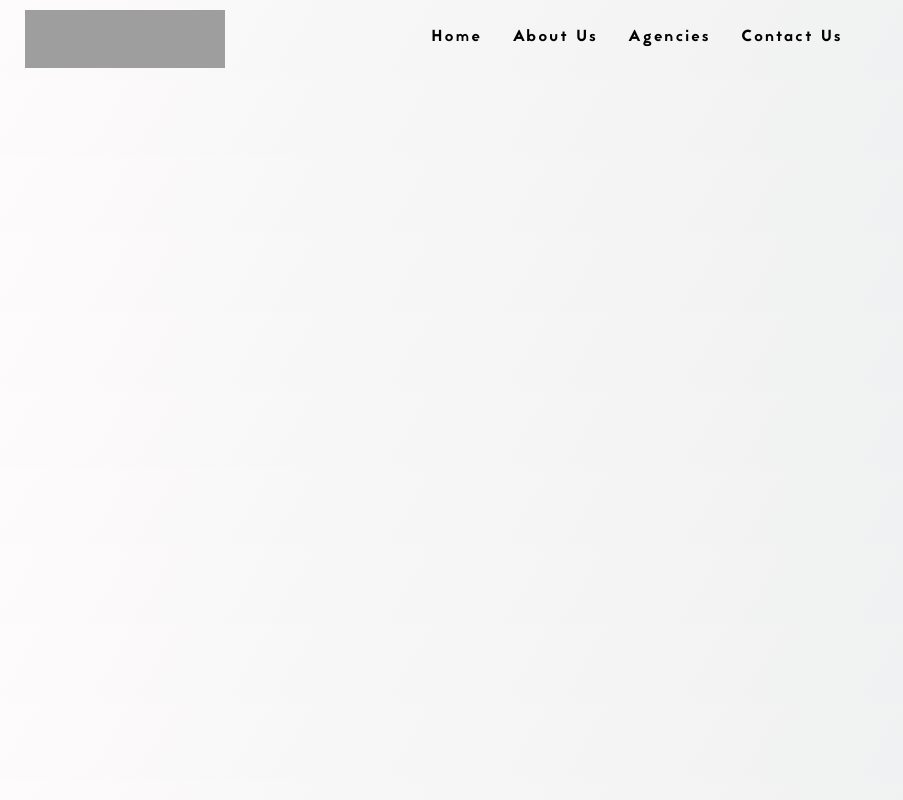
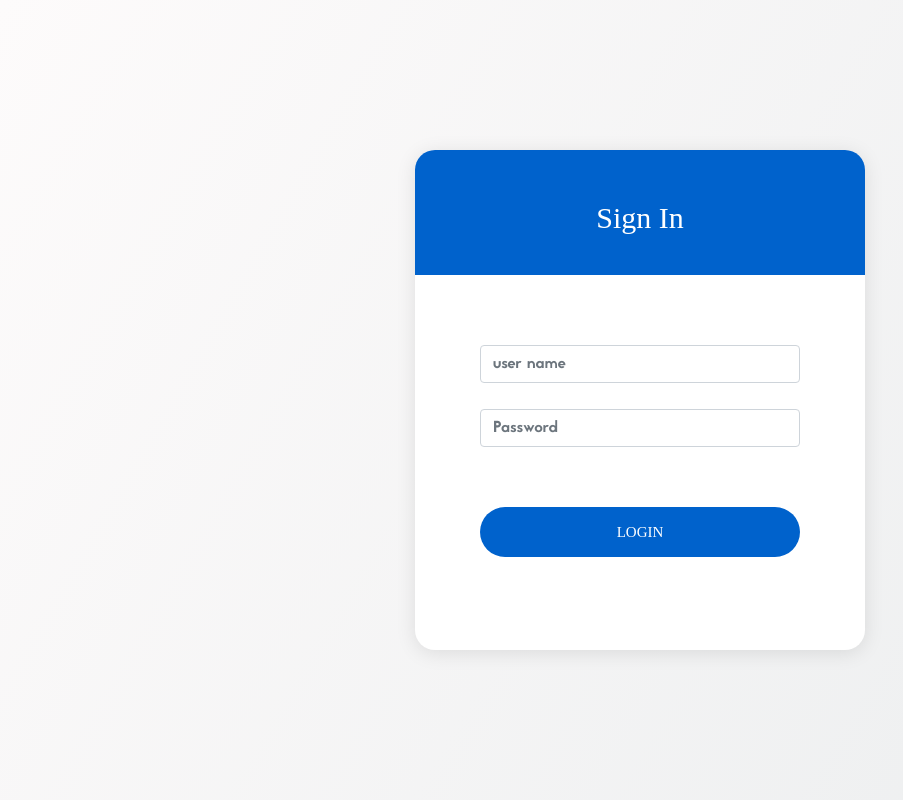
Before and after one commit to Senthilmj/MyWebPage, a React (Create React App) app: page /admin in a window 1280 px wide. Shown: the whole page, without its empty margins (0-903 px from the left). Built offline with nearby package versions, Linux system fonts and the light colour scheme; grey boxes are pictures that could not be loaded.

Commit message:
added login

```diff
--- /dev/null
+++ b/src/Admin/Login/Login.css
@@ -0,0 +1,83 @@
+.webpage {
+    width: 100%;
+    min-height: 100vh;
+    display: -webkit-box;
+    display: -webkit-flex;
+    display: -moz-box;
+    display: -ms-flexbox;
+    display: flex;
+    flex-wrap: wrap;
+    justify-content: center;
+    align-items: center;
+    padding: 15px;
+    position: relative;
+
+}
+
+.loginContainer {
+
+    width: 450px;
+    height: 500px;
+    background: #fff;
+    border-radius: 20px;
+    overflow: hidden;
+    box-shadow: 0 3px 20px 0px rgba(0, 0, 0, 0.1);
+    -moz-box-shadow: 0 3px 20px 0px rgba(0, 0, 0, 0.1);
+    -webkit-box-shadow: 0 3px 20px 0px rgba(0, 0, 0, 0.1);
+    -o-box-shadow: 0 3px 20px 0px rgba(0, 0, 0, 0.1);
+    -ms-box-shadow: 0 3px 20px 0px rgba(0, 0, 0, 0.1);
+}
+
+
+form.LoginForm {
+    width: 100%;
+    position: relative;
+    padding: 160px 55px 0 55px;
+}
+
+span.form-title {
+
+    font-family: JosefinSans-Bold;
+    font-size: 30px;
+    color: #fff;
+    line-height: 1.2;
+    text-align: center;
+    display: block;
+    position: absolute;
+    width: 100%;
+    top: 0;
+    left: 0;
+    background-color: #0062cc;
+    padding-top: 50px;
+    padding-bottom: 39px;
+}
+
+.form-group {
+    padding: 0 10px 10px;
+}
+
+
+.submitButton {
+
+    display: flex;
+    justify-content: center;
+    align-items: center;
+    padding: 0 20px;
+    width: 100%;
+    height: 50px;
+    background-color: #0062cc;
+    border-radius: 25px;
+    font-family: Ubuntu-Bold;
+    font-size: 15px;
+    color: #fff;
+    line-height: 1.2;
+    text-transform: uppercase;
+}
+
+.form-group.userName {
+    margin-top: 35px;
+}
+
+.form-group.submit {
+    margin-top: 50px;
+}
--- /dev/null
+++ b/src/Admin/Login/Login.js
@@ -0,0 +1,71 @@
+import React ,{Component} from 'react';
+import './Login.css'
+class Login extends Component {
+
+    constructor() {
+        super();
+        this.state = {
+            userName : '',
+            passWord : '',
+            errors : {}
+        }
+        this.handleInputChange = this.handleInputChange.bind(this);
+        this.handleSubmit = this.handleSubmit.bind(this);
+    }
+
+    handleInputChange(e) {
+        this.setState({
+            [e.target.name]: e.target.value
+        })
+    }
+
+    handleSubmit(e) {
+        e.preventDefault();
+        const user = {
+            userName: this.state.userName,
+            password: this.state.password,
+        }
+        console.log(user);
+    }
+
+render() {
+    return(
+        <div className="loginContainer">
+
+        <form className="LoginForm" onSubmit={ this.handleSubmit }>
+            <span className="form-title">
+			Sign In
+		    </span>
+            <div className="form-group userName">
+                <input
+                type="text"
+                placeholder="user name"
+                className="form-control"
+                name="userName"
+                onChange={ this.handleInputChange }
+                value={ this.state.userName }
+                />
+            </div>
+            <div className="form-group password">
+                <input
+                type="password"
+                placeholder="Password"
+                className="form-control"
+                name="password"
+                onChange={ this.handleInputChange }
+                value={ this.state.password }
+                />
+            </div>
+            <div className="form-group submit">
+                <button type="submit" className="btn submitButton">
+                    Login
+                </button>
+            </div>
+        </form>
+    </div>
+    )
+}
+
+}
+
+export default Login;
--- a/src/App.js
+++ b/src/App.js
@@ -4,16 +4,18 @@
 import Header from './Header/Header'
 import {  Route,  Switch} from 'react-router-dom'
 import Home from './Home/Home'
+import Login from './Admin/Login/Login'
 
 class App extends Component {
 
 
     render() {
         return (
-          <div>
+          <div className="webpage">
             <Header />
             <Switch>
               <Route path="/" exact={true} component={Home} />
+              <Route path="/admin"  component={Login} />
            </Switch>
 
           </div>
--- a/src/Header/Header.js
+++ b/src/Header/Header.js
@@ -7,6 +7,7 @@
 class Header extends Component {
 
     render() {
+        if (window.location.pathname === '/admin') return <div></div>;
         return (
             <header className="header">
                 <div className="headerContainer">
--- a/src/plugins/ImageGrid/ImageGrid.css
+++ b/src/plugins/ImageGrid/ImageGrid.css
@@ -4,6 +4,7 @@
     -ms-flex-wrap: wrap; /* IE10 */
     flex-wrap: wrap;
     padding: 0 4px;
+    justify-content  : center;
   }
 
   /* Create four equal columns that sits next to each other */
```
